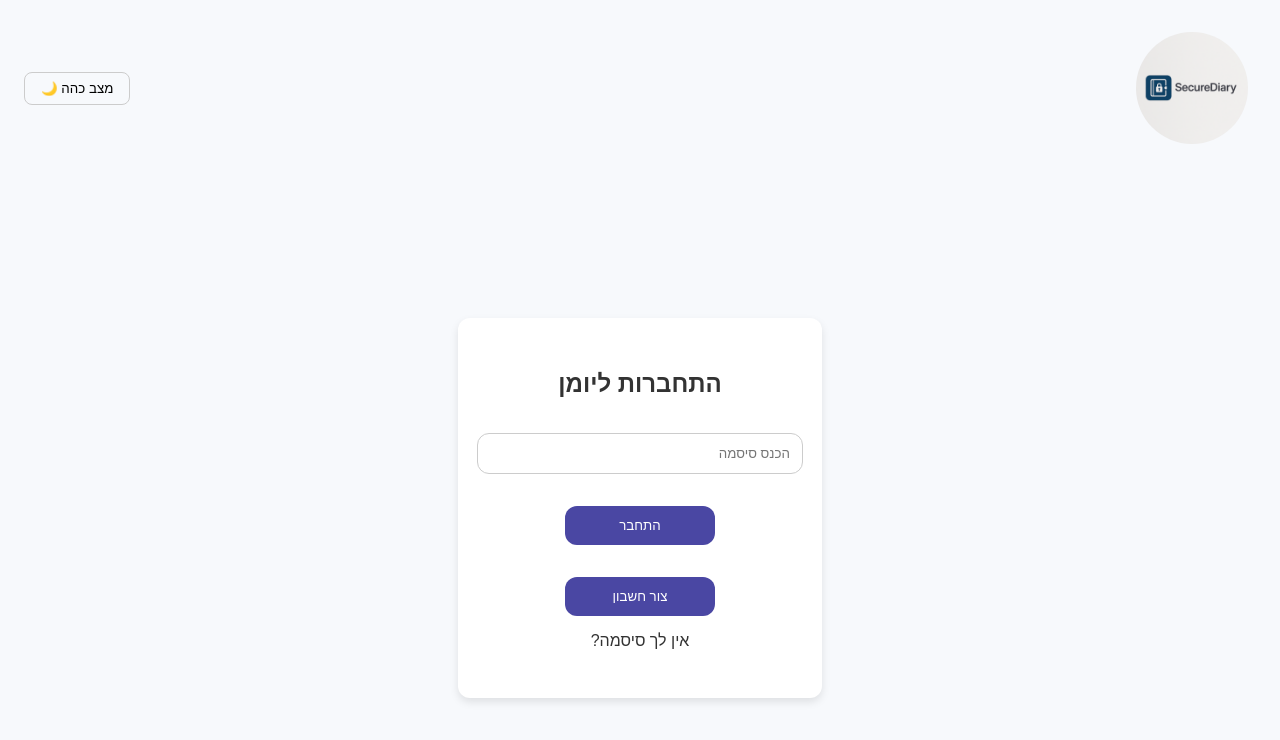
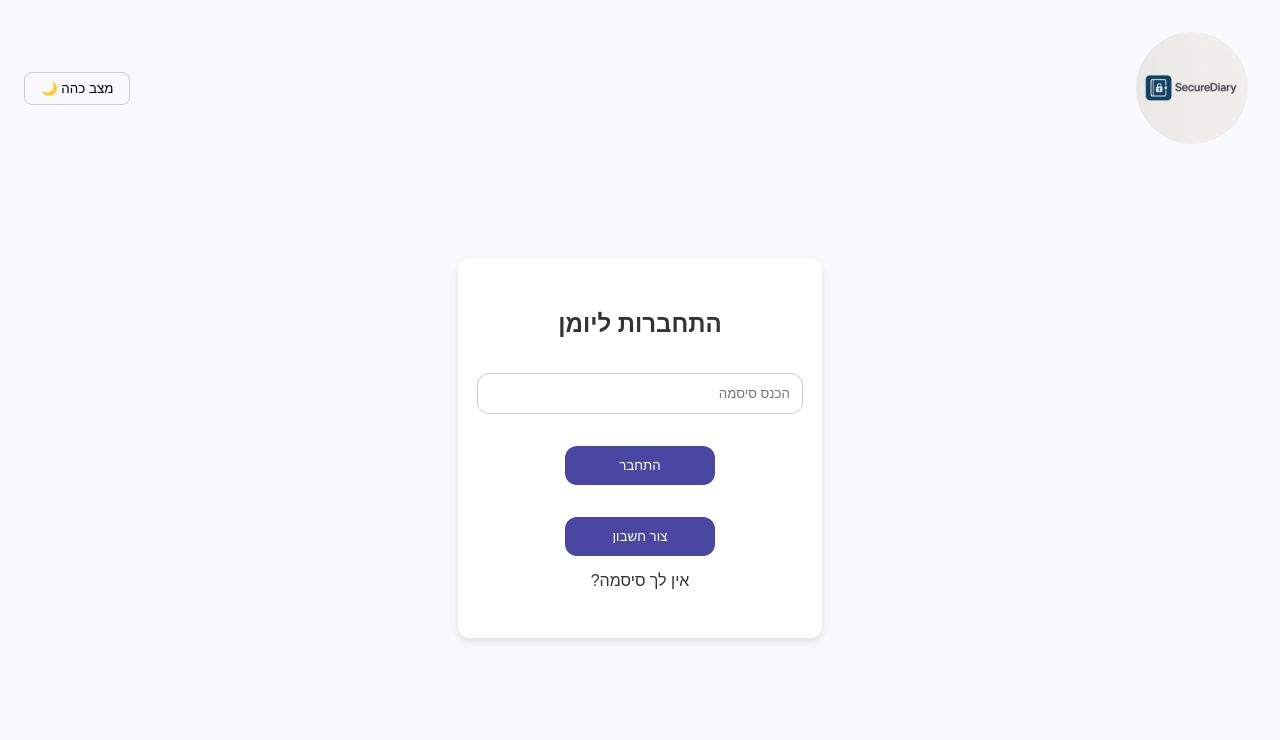
Before and after one commit to AndreyCh3232/SecureDiary-Frontend, a React (Vite) app: page / in a window 1280 px wide. Shown: the top 740 px of the page. Built offline with nearby package versions, Linux system fonts and the light colour scheme.

Commit message:
change login.scss

```diff
--- a/src/assets/styles/_login.scss
+++ b/src/assets/styles/_login.scss
@@ -3,7 +3,7 @@
     flex-direction: column;
     align-items: center;
     justify-content: center;
-    height: 85vh;
+    height: 70vh;
     // background-color: $background-color;
 
     .login-card {
```
